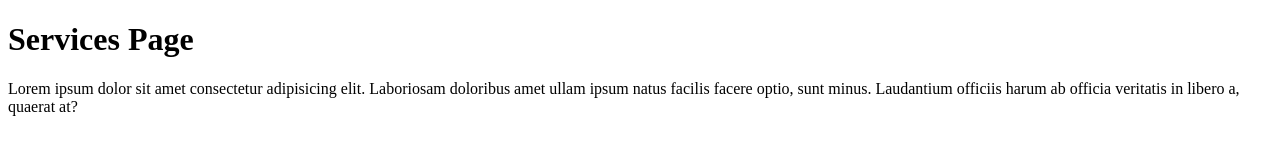
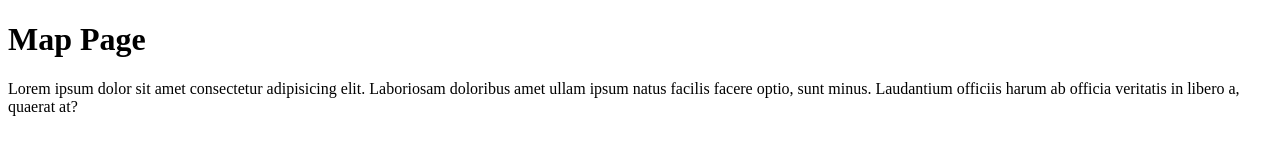
Before and after one commit to thisisalamin/rnc-basic-project, a plain HTML site: page map.html in a window 1280 px wide. Drawn offline with Linux system fonts and the light colour scheme.

Commit message:
Added map file into Project5

```diff
--- a/services.html
+++ b/map.html
@@ -8,7 +8,7 @@
     </head>
 
     <body>
-        <h1>Services Page</h1>
+        <h1>Map Page</h1>
         <p>Lorem ipsum dolor sit amet consectetur adipisicing elit. Laboriosam doloribus amet ullam ipsum natus facilis
             facere optio, sunt minus. Laudantium officiis harum ab officia veritatis in libero a, quaerat at?</p>
     </body>
```
